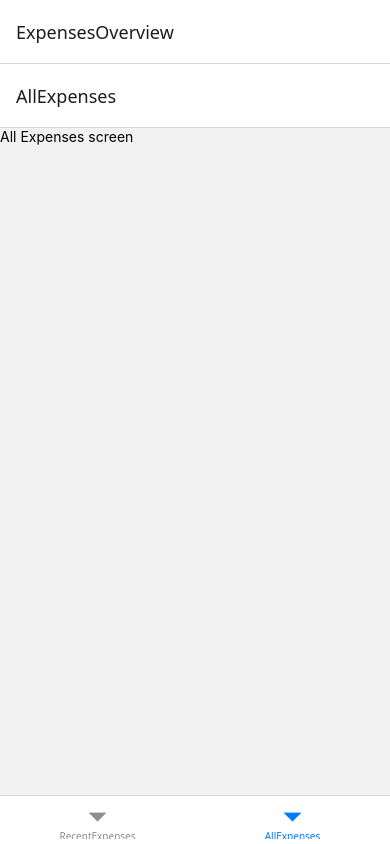
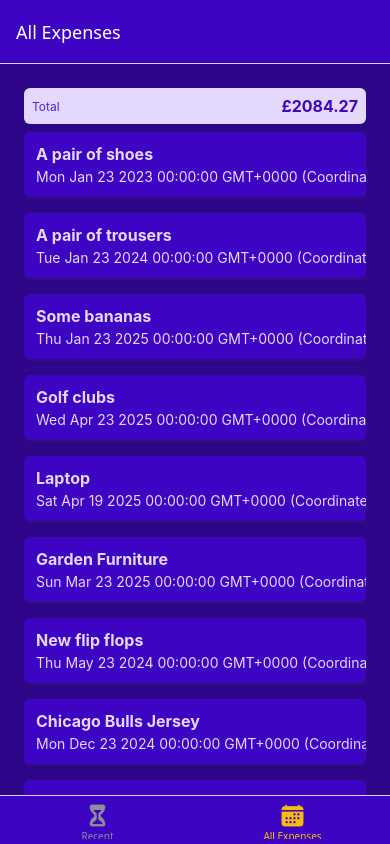
Before and after one commit to sam2829/RNCourse-p4, a React Native app: screen /AllExpenses in a window 390 px wide. Built offline with nearby package versions, Linux system fonts and the light colour scheme.

Commit message:
Add dummy data and styles expenses items

```diff
--- a/App.js
+++ b/App.js
@@ -3,18 +3,47 @@
 
 import { createNativeStackNavigator } from "@react-navigation/native-stack";
 import { createBottomTabNavigator } from "@react-navigation/bottom-tabs";
+import { Ionicons } from "@expo/vector-icons";
 import ManageExpense from "./screens/ManageExpense";
 import RecentExpenses from "./screens/RecentExpenses";
 import AllExpenses from "./screens/AllExpenses";
+import { GlobalStyles } from "./constants/styles";
 
 const Stack = createNativeStackNavigator();
 const BottomTabs = createBottomTabNavigator();
 
 function ExpensesOverview() {
   return (
-    <BottomTabs.Navigator>
-      <BottomTabs.Screen name="RecentExpenses" component={RecentExpenses} />
-      <BottomTabs.Screen name="AllExpenses" component={AllExpenses} />
+    <BottomTabs.Navigator
+      screenOptions={{
+        headerStyle: { backgroundColor: GlobalStyles.colors.primary500 },
+        headerTintColor: "white",
+        tabBarStyle: { backgroundColor: GlobalStyles.colors.primary500 },
+        tabBarActiveTintColor: GlobalStyles.colors.accent500,
+      }}
+    >
+      <BottomTabs.Screen
+        name="RecentExpenses"
+        component={RecentExpenses}
+        options={{
+          title: "Recent Expenses",
+          tabBarLabel: "Recent",
+          tabBarIcon: ({ color, size }) => (
+            <Ionicons name="hourglass" size={size} color={color} />
+          ),
+        }}
+      />
+      <BottomTabs.Screen
+        name="AllExpenses"
+        component={AllExpenses}
+        options={{
+          title: "All Expenses",
+          tabBarLabel: "All Expenses",
+          tabBarIcon: ({ color, size }) => (
+            <Ionicons name="calendar" size={size} color={color} />
+          ),
+        }}
+      />
     </BottomTabs.Navigator>
   );
 }
@@ -25,7 +54,11 @@
       <StatusBar style="auto" />
       <NavigationContainer>
         <Stack.Navigator>
-          <Stack.Screen name="ExpensesOverview" component={ExpensesOverview} />
+          <Stack.Screen
+            name="ExpensesOverview"
+            component={ExpensesOverview}
+            options={{ headerShown: false }}
+          />
           <Stack.Screen name="ManageExpense" component={ManageExpense} />
         </Stack.Navigator>
       </NavigationContainer>
--- /dev/null
+++ b/components/ExpensesOutput/ExpenseItem.js
@@ -0,0 +1,58 @@
+import { Pressable, StyleSheet, Text, View } from "react-native";
+import { GlobalStyles } from "../../constants/styles";
+
+function ExpenseItem({ description, amount, date }) {
+  return (
+    <Pressable>
+      <View style={styles.expenseItem}>
+        <View>
+          <Text style={[styles.textBase, styles.description]}>
+            {description}
+          </Text>
+          <Text style={styles.textBase}>{date.toString()}</Text>
+        </View>
+        <View style={styles.amountContainer}>
+          <Text style={styles.amount}>{amount}</Text>
+        </View>
+      </View>
+    </Pressable>
+  );
+}
+
+export default ExpenseItem;
+
+const styles = StyleSheet.create({
+  expenseItem: {
+    padding: 12,
+    marginVertical: 8,
+    backgroundColor: GlobalStyles.colors.primary500,
+    flexDirection: "row",
+    justifyContent: "space-between",
+    borderRadius: 6,
+    elevation: 3,
+    shadowColor: GlobalStyles.colors.gray500,
+    shadowRadius: 4,
+    shadowOffset: { width: 1, height: 1 },
+    shadowOpacity: 0.4,
+  },
+  textBase: {
+    color: GlobalStyles.colors.primary50,
+  },
+  description: {
+    fontSize: 16,
+    marginBottom: 4,
+    fontWeight: "bold",
+  },
+  amountContainer: {
+    paddingHorizontal: 12,
+    paddingVertical: 4,
+    backgroundColor: "white",
+    justifyContent: "center",
+    alignItems: "center",
+    borderRadius: 4,
+  },
+  amount: {
+    color: GlobalStyles.colors.primary500,
+    fontWeight: "bold",
+  },
+});
--- /dev/null
+++ b/components/ExpensesOutput/ExpensesList.js
@@ -0,0 +1,20 @@
+import { FlatList, StyleSheet, Text } from "react-native";
+import ExpenseItem from "./ExpenseItem";
+
+function RenderExpenseItem(itemData) {
+  return <ExpenseItem {...itemData.item} />;
+}
+
+function ExpensesList({ expenses }) {
+  return (
+    <FlatList
+      data={expenses}
+      renderItem={RenderExpenseItem}
+      keyExtractor={(item) => item.id}
+    />
+  );
+}
+
+export default ExpensesList;
+
+const styles = StyleSheet.create({});
--- /dev/null
+++ b/components/ExpensesOutput/ExpensesOutput.js
@@ -0,0 +1,88 @@
+import { StyleSheet, View } from "react-native";
+import ExpensesSummary from "./ExpensesSummary";
+import ExpensesList from "./ExpensesList";
+import { GlobalStyles } from "../../constants/styles";
+
+const DUMMY_EXPENSES = [
+  {
+    id: "e1",
+    description: "A pair of shoes",
+    amount: 59.99,
+    date: new Date("2023-01-23"),
+  },
+  {
+    id: "e2",
+    description: "A pair of trousers",
+    amount: 28.28,
+    date: new Date("2024-01-23"),
+  },
+  {
+    id: "e3",
+    description: "Some bananas",
+    amount: 3.99,
+    date: new Date("2025-01-23"),
+  },
+  {
+    id: "e4",
+    description: "Golf clubs",
+    amount: 499.99,
+    date: new Date("2025-04-23"),
+  },
+  {
+    id: "e5",
+    description: "Laptop",
+    amount: 789.85,
+    date: new Date("2025-04-19"),
+  },
+  {
+    id: "e6",
+    description: "Garden Furniture",
+    amount: 350.99,
+    date: new Date("2025-03-23"),
+  },
+  {
+    id: "e7",
+    description: "New flip flops",
+    amount: 23.99,
+    date: new Date("2024-05-23"),
+  },
+  {
+    id: "e8",
+    description: "Chicago Bulls Jersey",
+    amount: 99.99,
+    date: new Date("2024-12-23"),
+  },
+  {
+    id: "e9",
+    description: "Horse racing Tikets",
+    amount: 72.23,
+    date: new Date("2025-01-11"),
+  },
+  {
+    id: "e10",
+    description: "BBQ",
+    amount: 154.97,
+    date: new Date("2025-04-12"),
+  },
+];
+
+function ExpensesOutput({ expenses, expensesPeriod }) {
+  return (
+    <View style={styles.container}>
+      <ExpensesSummary expenses={DUMMY_EXPENSES} periodName={expensesPeriod} />
+      <ExpensesList expenses={DUMMY_EXPENSES} />
+    </View>
+  );
+}
+
+export default ExpensesOutput;
+
+const styles = StyleSheet.create({
+  container: {
+    flex: 1,
+    paddingHorizontal: 24,
+    paddingTop: 24,
+    paddingBottom: 0,
+    backgroundColor: GlobalStyles.colors.primary700,
+  },
+});
--- /dev/null
+++ b/components/ExpensesOutput/ExpensesSummary.js
@@ -0,0 +1,37 @@
+import { View, Text, StyleSheet } from "react-native";
+import { GlobalStyles } from "../../constants/styles";
+
+function ExpensesSummary({ periodName, expenses }) {
+  const expensesSum = expenses.reduce((sum, expenses) => {
+    return sum + expenses.amount;
+  }, 0);
+
+  return (
+    <View style={styles.container}>
+      <Text style={styles.period}>{periodName}</Text>
+      <Text style={styles.sum}>£{expensesSum.toFixed(2)}</Text>
+    </View>
+  );
+}
+
+export default ExpensesSummary;
+
+const styles = StyleSheet.create({
+  container: {
+    padding: 8,
+    backgroundColor: GlobalStyles.colors.primary50,
+    borderRadius: 6,
+    flexDirection: "row",
+    justifyContent: "space-between",
+    alignItems: "center",
+  },
+  period: {
+    fontSize: 12,
+    color: GlobalStyles.colors.primary400,
+  },
+  sum: {
+    fontSize: 16,
+    fontWeight: "bold",
+    color: GlobalStyles.colors.primary500,
+  },
+});
--- /dev/null
+++ b/constants/styles.js
@@ -0,0 +1,16 @@
+export const GlobalStyles = {
+  colors: {
+    primary50: "#e4d9fd",
+    primary100: "#c6affc",
+    primary200: "#a281f0",
+    primary400: "#5721da",
+    primary500: "#3e04c3",
+    primary700: "#2d0689",
+    primary800: "#200364",
+    accent500: "#f7bc0c",
+    error50: "#fcc4e4",
+    error500: "#9b095c",
+    gray500: "#39324a",
+    gray700: "#221c30",
+  },
+};
--- a/screens/AllExpenses.js
+++ b/screens/AllExpenses.js
@@ -1,7 +1,7 @@
-import { Text } from "react-native";
+import ExpensesOutput from "../components/ExpensesOutput/ExpensesOutput";
 
 function AllExpenses() {
-  return <Text>All Expenses screen</Text>;
+  return <ExpensesOutput expensesPeriod="Total" />;
 }
 
 export default AllExpenses;
--- a/screens/RecentExpenses.js
+++ b/screens/RecentExpenses.js
@@ -1,7 +1,7 @@
-import { Text } from "react-native";
+import ExpensesOutput from "../components/ExpensesOutput/ExpensesOutput";
 
 function RecentExpenses() {
-  return <Text>Recent Expenses screen</Text>;
+  return <ExpensesOutput expensesPeriod="Last 7 Days" />;
 }
 
 export default RecentExpenses;
```
